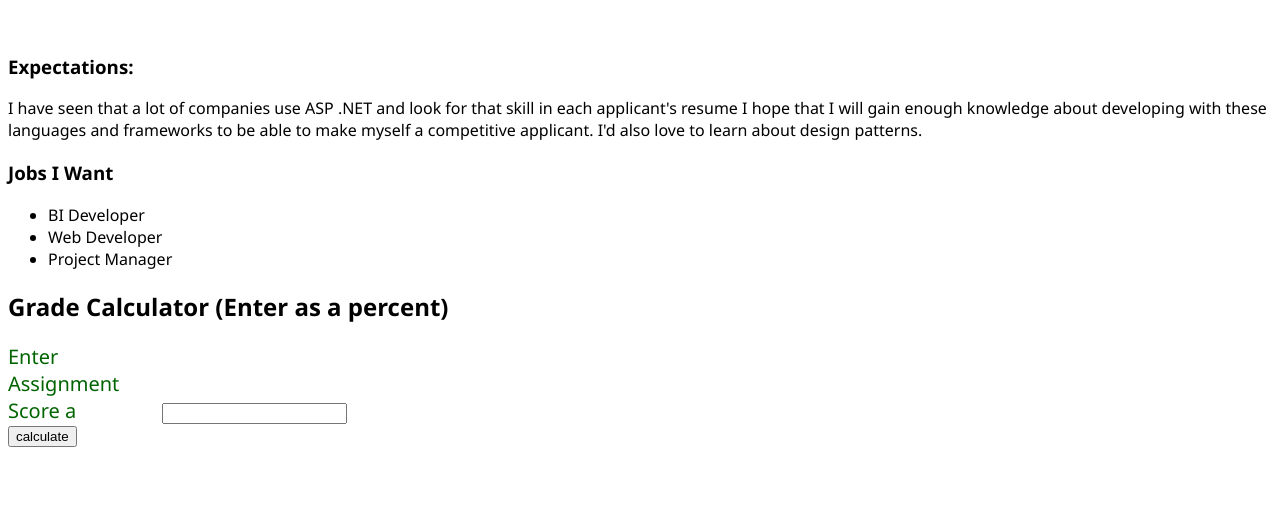
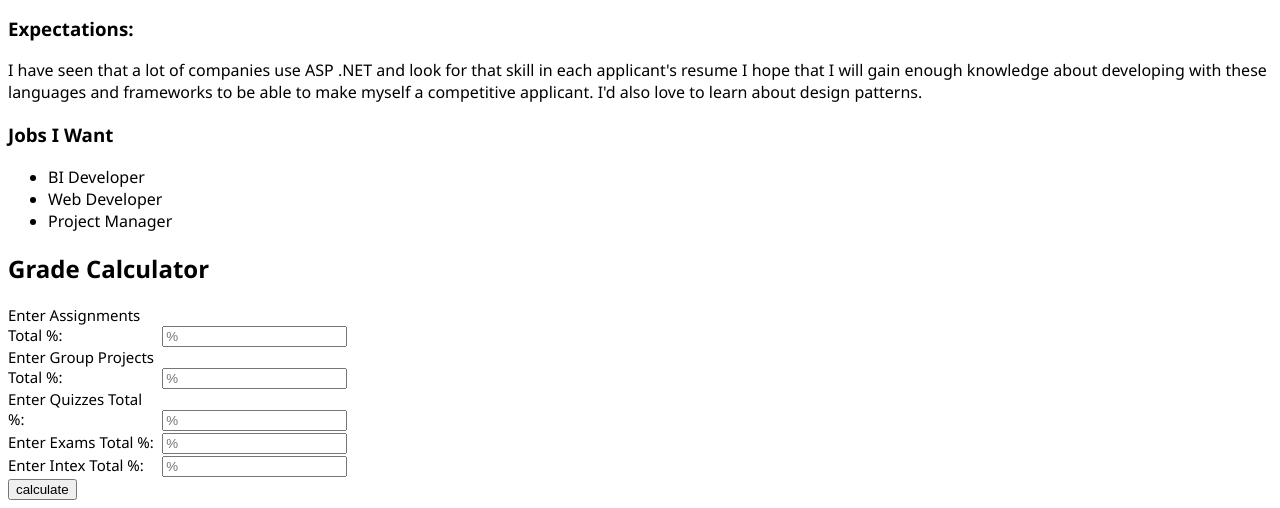
Before and after one commit to petergardiner25/PeterGardinerFirstWebApplication2, a plain HTML site: page PeterGardinerFirstWebApplication2/wwwroot/index.html in a window 1280 px wide. Shown: the part 314-822 px from the top of the page. Before the commit the page ends 800 px from the top, so only its background shows below. Drawn offline with Linux system fonts and the light colour scheme.

Commit message:
form font

```diff
--- a/PeterGardinerFirstWebApplication2/wwwroot/css/main.css
+++ b/PeterGardinerFirstWebApplication2/wwwroot/css/main.css
@@ -3,8 +3,8 @@ body {
 }
 
 label {
-    font-size: 20px;
-    color: darkgreen;
+    font-size: 15px;
+    color: black ;
     width:150px;
     display:inline-block;
 }
--- a/PeterGardinerFirstWebApplication2/wwwroot/index.html
+++ b/PeterGardinerFirstWebApplication2/wwwroot/index.html
@@ -19,7 +19,6 @@
     <h1>Peter Gardiner</h1>
 
     <p>I love Memes, Skiing, and Football. </p>
-    <br />
 
     <h3>Expectations:</h3>
     <p> I have seen that a lot of companies use ASP .NET and look for that skill in each applicant's resume
@@ -33,10 +32,22 @@
         <li>Project Manager</li>
     </ul>
 
-    <h2>Grade Calculator (Enter as a percent)</h2>
+    <h2>Grade Calculator</h2>
     <form>
-        <label>Enter Assignment Score a</label>
-        <input id="from" />
+        <label>Enter Assignments Total %:</label>
+        <input id="assignment" placeholder="%" />
+        <br />
+        <label>Enter Group Projects Total %:</label>
+        <input id="project" placeholder="%" />
+        <br />
+        <label>Enter Quizzes Total %:</label>
+        <input id="quiz" placeholder="%" />
+        <br />
+        <label>Enter Exams Total %:</label>
+        <input id="exams" placeholder="%" />
+        <br />
+        <label>Enter Intex Total %:</label>
+        <input id="intex" placeholder="%" />
         <br />
         <input type="submit" value="calculate" id="submitbutton" />
     </form>
```
